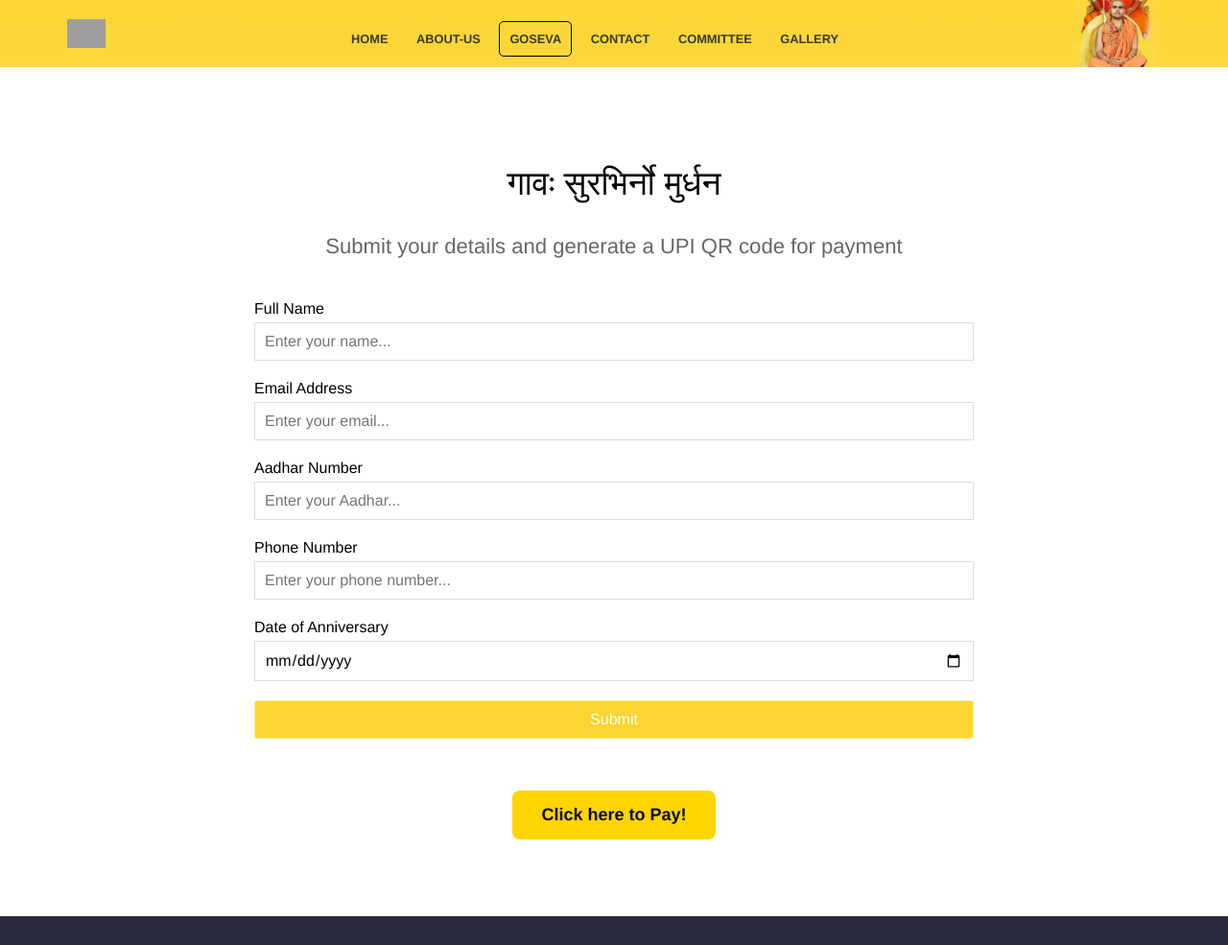
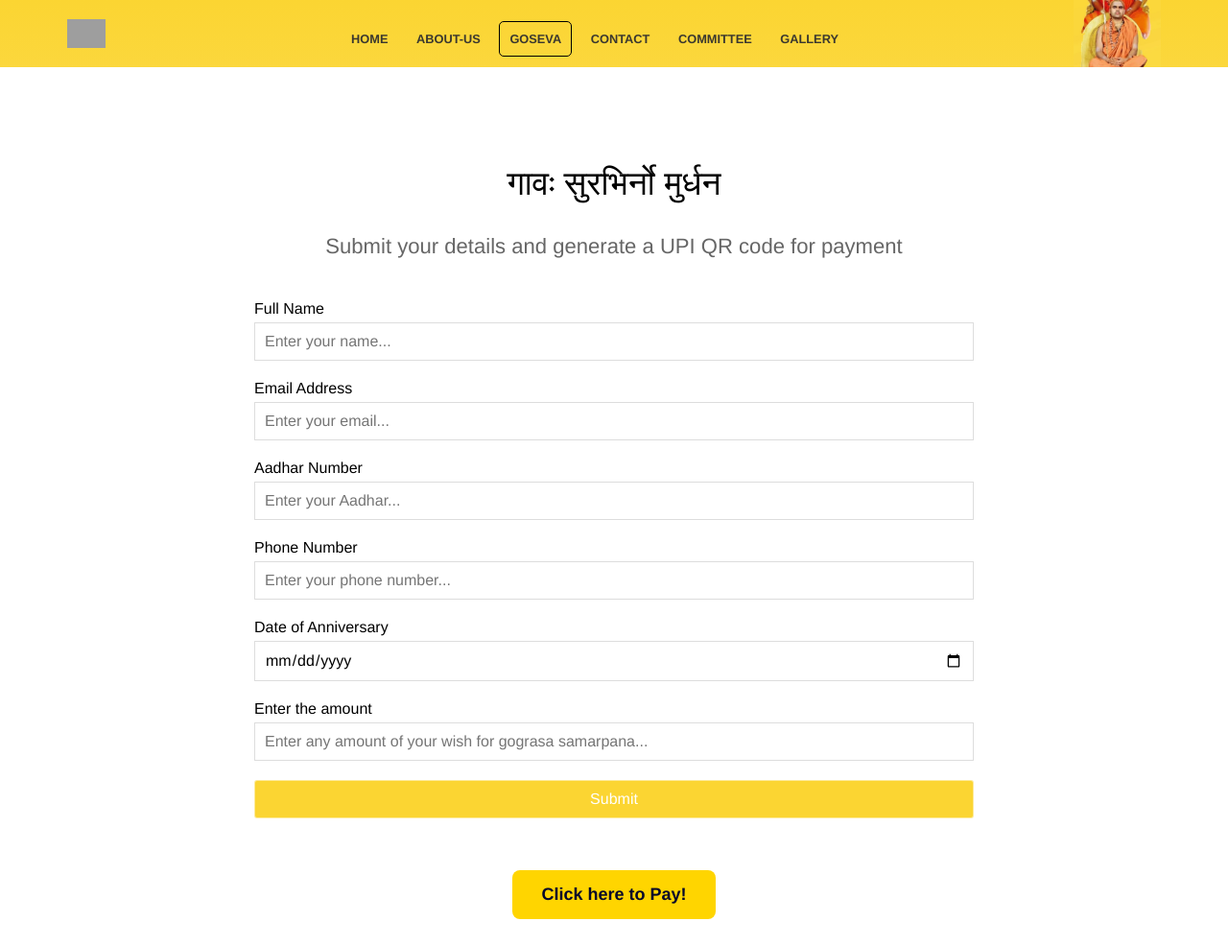
Before and after one commit to sujayadkesar/govardhana, a Jekyll site: the page built from blog/vivahadina.html, in a window 1280 px wide. Shown: the top 985 px of the page at 96% size. Built offline with Jekyll 4.4.1, drawn with Linux system fonts in a browser that asks for light colours; grey boxes are pictures that could not be loaded.

Commit message:
vivaha dina any amount

```diff
--- a/blog/vivahadina.html
+++ b/blog/vivahadina.html
@@ -21,8 +21,11 @@ description: Submit your details and generate a UPI QR code for payment
     <label for="aniversary">Date of Anniversary </label>
     <input type="date" name="aniversary" id="aniversary"  required />
 
-    <label for="amount" style="display: none;">Donated for VivahaDina go pooja</label>
-    <input type="text" name="amount" id="amount" value="501 - Donated for GoPooja on VivahaDina" style="display: none;" />
+    <label for="amount">Enter the amount </label>
+    <input type="number" name="amount" id="amount" placeholder="Enter any amount of your wish for gograsa samarpana..." required>
+
+    <!-- <label for="amount" style="display: none;">Donated for VivahaDina go pooja</label>
+    <input type="text" name="amount" id="amount" value="501 - Donated for GoPooja on VivahaDina" style="display: none;" /> -->
 
     <input type="submit" value="Submit" />
   </form>
@@ -248,7 +251,7 @@ function submitForm(event) {
       return;
     }
 
-    const amount = 501;
+    const amount = document.getElementById('amount');
 
     if (isNaN(amount) || amount <= 0) {
       alert("Invalid amount!");
```
